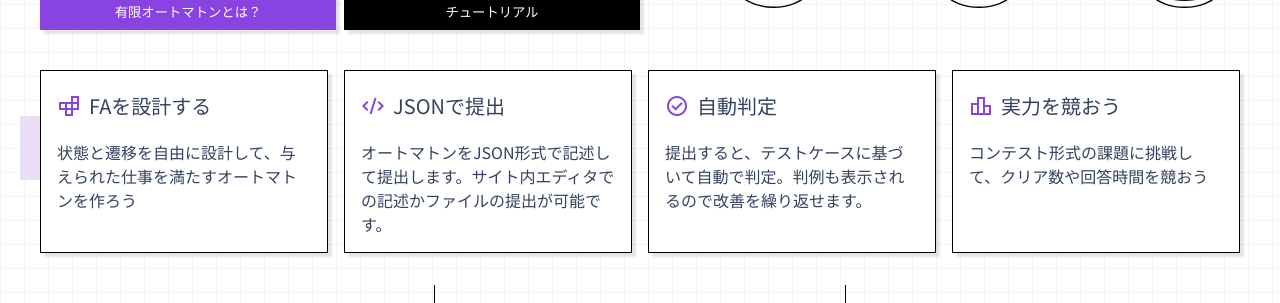
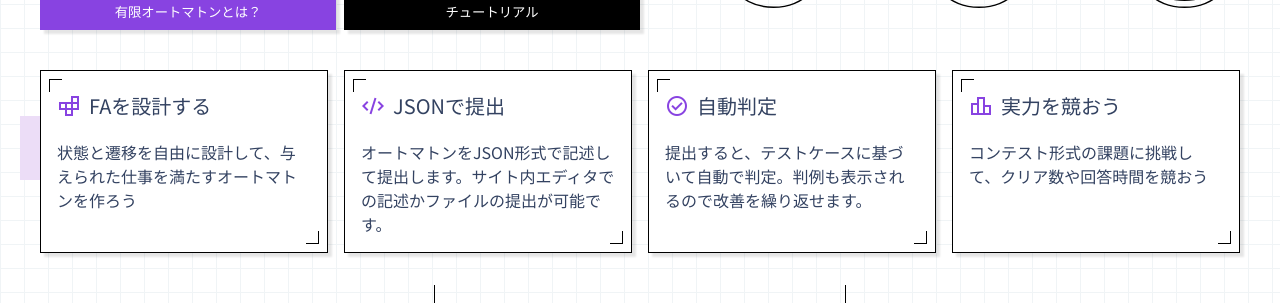
Before and after one commit to automaton-games/fa-design-game, a React (Vite) app in the folder frontend/: page / in a window 1280 px wide. Shown: the part 308-611 px from the top of the page. Built offline with nearby package versions, Linux system fonts and the light colour scheme.

Commit message:
カードの左上と右下に装飾を追加

```diff
--- a/frontend/src/components/Card/Card.css
+++ b/frontend/src/components/Card/Card.css
@@ -1,8 +1,28 @@
 .card {
+  position: relative;
   padding: 0 var(--space-4);
   border: 1px solid var(--border-primary);
   box-shadow: 4px 4px 2px rgba(0, 0, 0, 0.1);
   background-color: var(--background-default);
+}
+.card::before,
+.card::after {
+  content: "";
+  position: absolute;
+  width: 12px;
+  height: 12px;
+}
+.card::before {
+  top: 8px;
+  left: 8px;
+  border-top: 1px solid var(--border-primary);
+  border-left: 1px solid var(--border-primary);
+}
+.card::after {
+  bottom: 8px;
+  right: 8px;
+  border-bottom: 1px solid var(--border-primary);
+  border-right: 1px solid var(--border-primary);
 }
 .card__title {
   display: flex;
```
